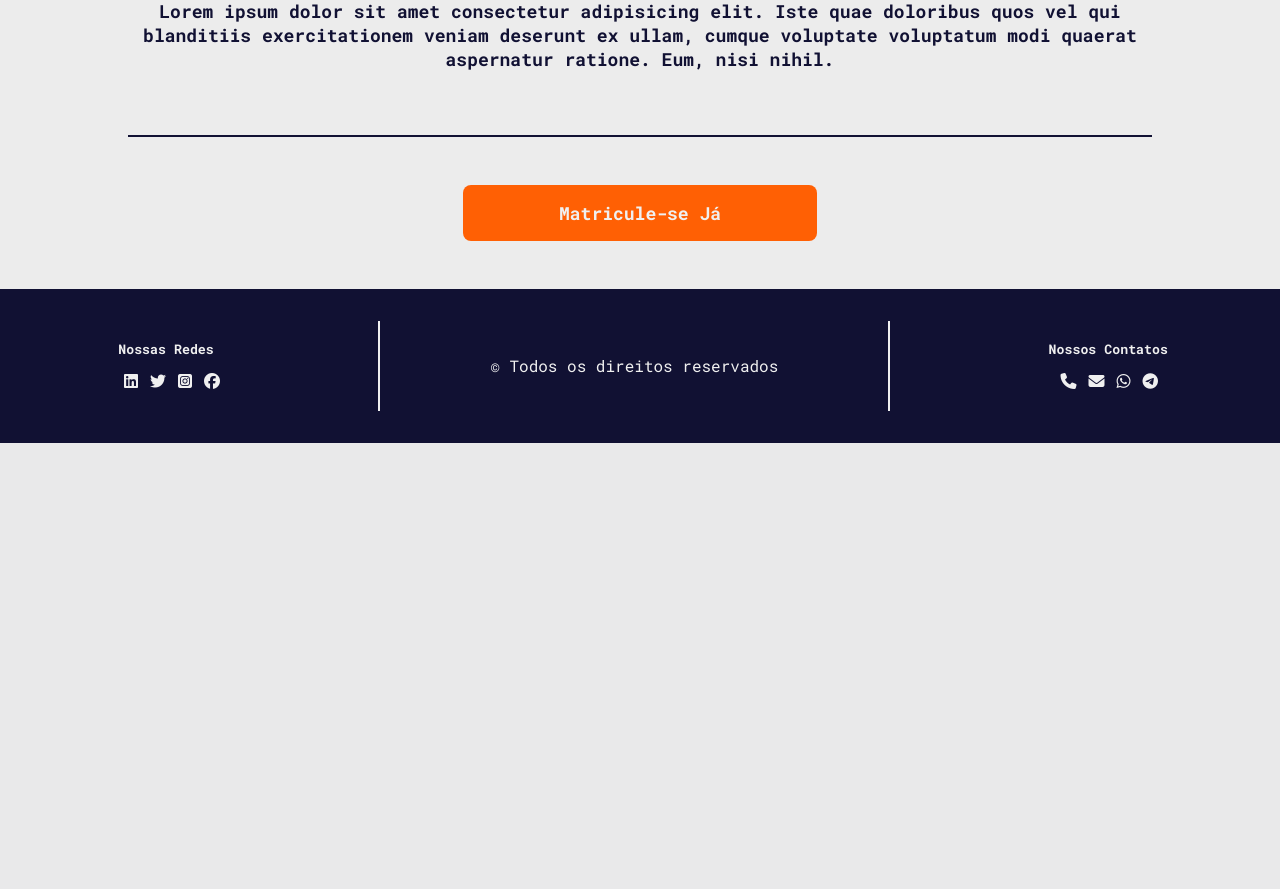
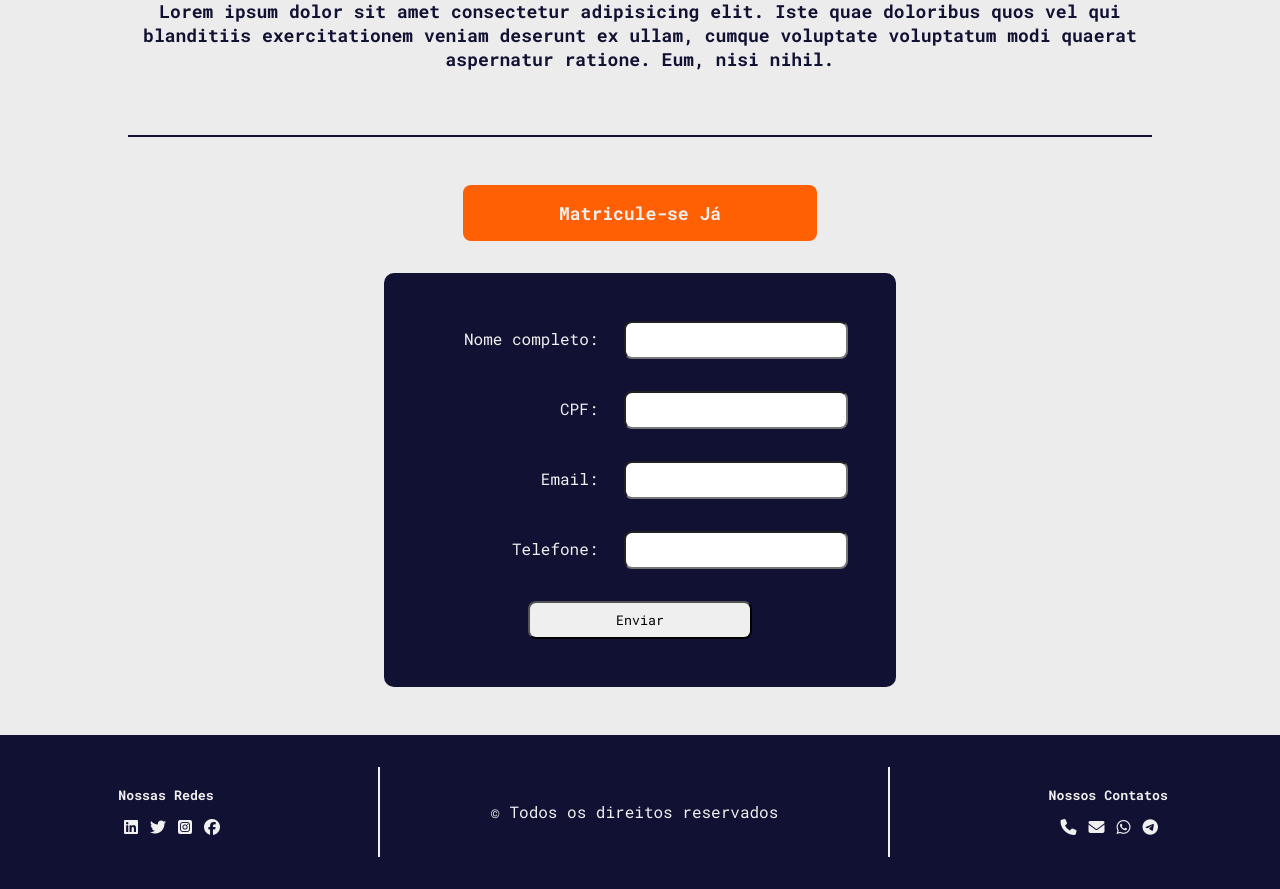
Before and after one commit to Josnjs/landing-page-beAcademy, a web app: file pages/home.html in a window 1280 px wide. Shown: the part 1444-2333 px from the top of the page. Before the commit the page ends 1887 px from the top, so only its background shows below. Run offline with its HTML, style and script files only (its server is not run), Linux system fonts and the light colour scheme; some libraries are stand-ins or nearby versions.

Commit message:
Estilizando o formulário

```diff
--- a/assets/style.css
+++ b/assets/style.css
@@ -69,6 +69,27 @@ a:hover {
     background-color: #e45502;
     transition: .4s ease-in-out;
     text-transform: uppercase;
+}
+
+.form {
+    border-radius: 10px;
+    width: 40%;
+    margin: 2rem auto;
+    padding: 2rem 2rem;
+    background-color: #111133;
+    color: #f0f0f0;
+}
+
+.form input {
+    margin: 1rem;
+    width: 50%;
+    padding: .5rem 1rem;
+    border-radius: 8px;
+}
+
+.form-types {
+    /* border: 1px solid white; */
+    text-align: end;
 }
 
 .footer {
@@ -145,3 +166,17 @@ a:hover {
     }
 
 }
+
+@media screen and (max-width: 1040px) {
+
+    .form {
+        padding: 2rem 0;
+        width: 90%;
+    }
+
+    .form-types {
+        display: flex;
+        flex-direction: column;
+        align-items: center;
+    }
+}
--- a/pages/home.html
+++ b/pages/home.html
@@ -80,9 +80,32 @@
         </section>
     </main>
     <div class="matricula">
-        <button class="btn-matricula">
+        <button class="btn-matricula" id="matricula">
             Matricule-se Já
         </button>
+
+        <form class="form">
+            <div class="form-types">
+                Nome completo:
+                <input type="text">
+            </div>
+            <div class="form-types">
+                CPF:
+                <input type="number">
+            </div>
+            <div class="form-types">
+                Email:
+                <input type="email">
+            </div>
+            <div class="form-types">
+                Telefone:
+                <input type="tel">
+            </div>
+            <div>
+                <input type="submit" value="Enviar" id="enviar">
+            </div>
+        </form>
+
     </div>
 
     <footer class="footer">
```
